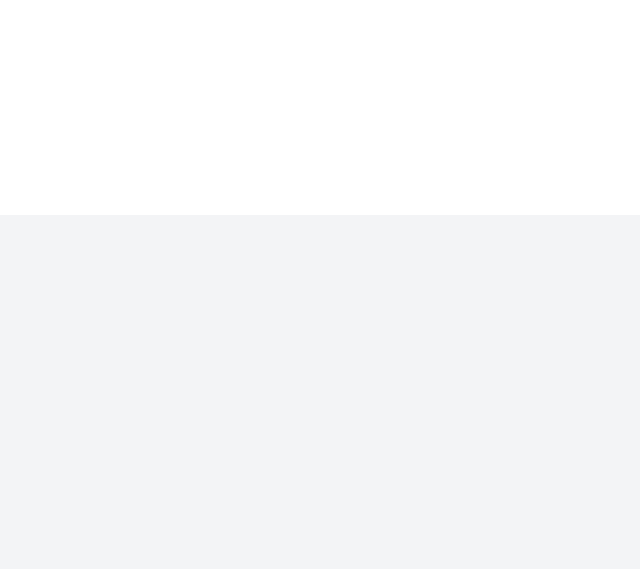
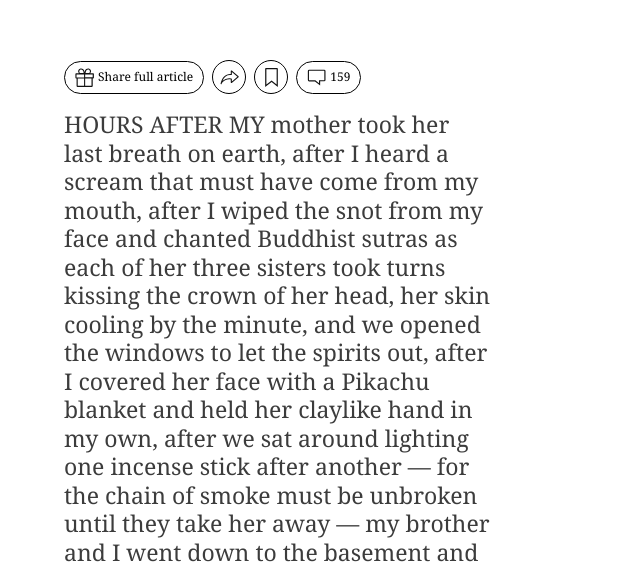
Before and after one commit to xayrullo/ny-times, a Vue app: page /news/ocean-vuong-family-brother in a window 1280 px wide. Shown: the part 2227-2796 px from the top of the page, without its empty margins (0-640 px from the left). Built offline with nearby package versions, Linux system fonts and the light colour scheme.

Commit message:
Added second sectioin

```diff
--- /dev/null
+++ b/src/components/icons/gift.vue
@@ -0,0 +1,21 @@
+<template>
+  <svg aria-hidden="true" :width="size" :height="size" viewBox="0 0 19 19">
+    <path
+      d="M18.04 5.293h-2.725c.286-.34.493-.74.606-1.17a2.875 2.875 0 0 0-.333-2.322A2.906 2.906 0 0 0 13.64.48a3.31 3.31 0 0 0-2.372.464 3.775 3.775 0 0 0-1.534 2.483l-.141.797-.142-.847A3.745 3.745 0 0 0 7.927.923 3.31 3.31 0 0 0 5.555.459 2.907 2.907 0 0 0 3.607 1.78a2.877 2.877 0 0 0-.333 2.321c.117.429.324.828.606 1.171H1.155a.767.767 0 0 0-.757.757v3.674a.767.767 0 0 0 .757.757h.424v7.53A1.01 1.01 0 0 0 2.588 19h14.13a1.01 1.01 0 0 0 1.01-.959v-7.56h.424a.758.758 0 0 0 .757-.757V6.05a.759.759 0 0 0-.868-.757Zm-7.196-1.625a2.665 2.665 0 0 1 1.01-1.736 2.24 2.24 0 0 1 1.574-.313 1.817 1.817 0 0 1 1.211.818 1.857 1.857 0 0 1 .202 1.453 2.2 2.2 0 0 1-.838 1.191h-3.431l.272-1.413ZM4.576 2.386a1.837 1.837 0 0 1 1.221-.817 2.23 2.23 0 0 1 1.565.313 2.624 2.624 0 0 1 1.01 1.736l.242 1.453H5.182a2.2 2.2 0 0 1-.838-1.19 1.857 1.857 0 0 1 .202-1.495h.03ZM1.548 6.424h7.54V9.39h-7.58l.04-2.967Zm1.181 4.128h6.359v7.287H2.729v-7.287Zm13.777 7.287h-6.348v-7.307h6.348v7.307Zm1.181-8.468h-7.53V6.404h7.53V9.37Z"
+      :fill="color"
+      fill-rule="nonzero"
+    ></path>
+  </svg>
+</template>
+
+<script setup lang="ts">
+interface IProps {
+  size?: number | string;
+  color?: string;
+}
+
+withDefaults(defineProps<IProps>(), {
+  size: 16,
+  color: "#1E1E1E",
+});
+</script>
--- /dev/null
+++ b/src/components/icons/mark.vue
@@ -0,0 +1,22 @@
+<template>
+  <svg :width="size" :height="size" viewBox="0 0 12 18">
+    <g fill-rule="nonzero">
+      <path
+        :fill="color"
+        d="m12 18-5.9-4.756L0 17.98V1.014C0 .745.095.487.265.297.435.107.664 0 .904 0h10.192c.24 0 .47.107.64.297.169.19.264.448.264.717V18ZM1.157 1.268v14.288l4.96-3.813 4.753 3.843V1.268H1.158Z"
+      ></path>
+    </g>
+  </svg>
+</template>
+
+<script setup lang="ts">
+interface IProps {
+  size?: number | string;
+  color?: string;
+}
+
+withDefaults(defineProps<IProps>(), {
+  size: 16,
+  color: "#1E1E1E",
+});
+</script>
--- /dev/null
+++ b/src/components/icons/share.vue
@@ -0,0 +1,21 @@
+<template>
+  <svg aria-hidden="true" :width="size" :height="size" viewBox="0 0 23 18">
+    <path
+      d="M1.357 17.192a.663.663 0 0 1-.642-.81c1.82-7.955 6.197-12.068 12.331-11.68V1.127a.779.779 0 0 1 .42-.653.726.726 0 0 1 .78.106l8.195 6.986a.81.81 0 0 1 .253.557.82.82 0 0 1-.263.547l-8.196 6.955a.83.83 0 0 1-.779.105.747.747 0 0 1-.42-.663V11.29c-8.418-.905-10.974 5.177-11.08 5.45a.662.662 0 0 1-.6.453Zm10.048-7.26a16.37 16.37 0 0 1 2.314.158.81.81 0 0 1 .642.726v3.02l6.702-5.682-6.702-5.692v2.883a.767.767 0 0 1-.242.536.747.747 0 0 1-.547.18c-4.808-.537-8.364 1.85-10.448 6.922a11.679 11.679 0 0 1 8.28-3.093v.042Z"
+      :fill="color"
+      fill-rule="nonzero"
+    ></path>
+  </svg>
+</template>
+
+<script setup lang="ts">
+interface IProps {
+  size?: number | string;
+  color?: string;
+}
+
+withDefaults(defineProps<IProps>(), {
+  size: 16,
+  color: "#1E1E1E",
+});
+</script>
--- /dev/null
+++ b/src/components/icons/sms.vue
@@ -0,0 +1,27 @@
+<template>
+  <svg
+    aria-hidden="true"
+    :width="size"
+    :height="size"
+    viewBox="0 0 21 18"
+    class="css-2urdiw"
+  >
+    <path
+      d="m14.52 17.831-5.715-4.545H2.4a1.468 1.468 0 0 1-1.468-1.469V1.894A1.471 1.471 0 0 1 2.4.405h16.583a1.469 1.469 0 0 1 1.469 1.469v9.923a1.469 1.469 0 0 1-1.47 1.47H14.58l-.06 4.564ZM2.4 1.645a.228.228 0 0 0-.228.229v9.923a.228.228 0 0 0 .228.229h6.811l4.06 3.235v-3.235h5.652a.228.228 0 0 0 .229-.229V1.874a.228.228 0 0 0-.229-.229H2.4Z"
+      :fill="color"
+      fill-rule="nonzero"
+    ></path>
+  </svg>
+</template>
+
+<script setup lang="ts">
+interface IProps {
+  size?: number | string;
+  color?: string;
+}
+
+withDefaults(defineProps<IProps>(), {
+  size: 16,
+  color: "#1E1E1E",
+});
+</script>
--- a/src/views/news/ocean-vuong.vue
+++ b/src/views/news/ocean-vuong.vue
@@ -1,7 +1,10 @@
 <template>
+  <div>
     <section
-    class="hero-section relative h-screen bg-cover bg-center flex items-end justify-start text-white"
-    style="background-image: url(&quot;/images/news/ocean-vuong/top.png&quot;)"
+      class="top-section relative h-screen bg-cover bg-center flex items-end justify-start text-white"
+      style="
+        background-image: url(&quot;/images/news/ocean-vuong/top.png&quot;);
+      "
     >
       <div class="text-wrapper relative my-[60px] mx-[100px]">
         <div
@@ -33,8 +36,71 @@
       </div>
     </section>
 
-  <!-- Scroll uchun qo‘shimcha content -->
-  <div class="h-[200vh] bg-gray-100"></div>
+    <section
+      class="relative second-section h-screen flex items-center bg-white z-10"
+    >
+      <div class="w-1/3 ml-[5%] mr-auto opacity-0 next-text">
+        <div class="flex items-center gap-2 mt-5 mb-4 text-[12px]">
+          <button
+            class="cursor-pointer rounded-full flex items-center gap-1 border border-black py-[6px] px-[10px]"
+          >
+            <icon-gift size="19" color="#121212" />
+            Share full article
+          </button>
+          <button
+            class="cursor-pointer rounded-full flex items-center justify-center gap-1 border border-black w-[34px] h-[34px]"
+          >
+            <icon-share size="19" color="#121212" />
+          </button>
+          <button
+            class="cursor-pointer rounded-full flex items-center justify-center gap-1 border border-black w-[34px] h-[34px]"
+          >
+            <icon-mark size="19" color="#121212" />
+          </button>
+          <button
+            class="cursor-pointer rounded-full flex items-center gap-1 border border-black py-[6px] px-[10px]"
+          >
+            <icon-sms size="19" color="#121212" />
+            159
+          </button>
+        </div>
+        <div class="text-[23px] leading-[28.5px] text-[#3c3c3c] font-light">
+          <p class="mb-[25px]">
+            <span class="uppercase">Hours after my</span> mother took her last
+            breath on earth, after I heard a scream that must have come from my
+            mouth, after I wiped the snot from my face and chanted Buddhist
+            sutras as each of her three sisters took turns kissing the crown of
+            her head, her skin cooling by the minute, and we opened the windows
+            to let the spirits out, after I covered her face with a Pikachu
+            blanket and held her claylike hand in my own, after we sat around
+            lighting one incense stick after another — for the chain of smoke
+            must be unbroken until they take her away — my brother and I went
+            down to the basement and watched mixed martial arts fighters beat
+            each other into bloody masks.
+          </p>
+          <p>
+            When my brother abruptly got up and left our mother’s deathbed and I
+            followed him to the makeshift room in the basement to make sure he
+            was OK, the fights were already on. We found ourselves, in our
+            shock, sitting between the boiler and the crumbling brick wall, our
+            faces lit blue by TV light, watching the Vaseline-coated fighters
+            punch and kick each other under stadium LEDs. This spectacle of
+            combat, which has coursed through our civilizations at least since
+            the days of the Roman Colosseum, felt both quintessentially and
+            absurdly American now as we sat, motherless in the still of an
+            autumn night in New England, our bodies inches apart but not
+            touching.
+          </p>
+        </div>
+      </div>
+      <div class="absolute right-0 mr-[5%] next-img opacity-0">
+        <img
+          src="/images/news/ocean-vuong/second-section.png"
+          class="w-[900px]"
+        />
+      </div>
+    </section>
+  </div>
 </template>
 
 <script setup lang="ts">
@@ -47,7 +113,7 @@ gsap.registerPlugin(ScrollTrigger);
 onMounted(() => {
   const tl = gsap.timeline({
     scrollTrigger: {
-      trigger: ".hero-section",
+      trigger: ".top-section",
       start: "top top",
       end: "bottom+=100% top",
       scrub: true,
@@ -56,9 +122,26 @@ onMounted(() => {
     },
   });
 
-  tl.to(".top-first-text", { autoAlpha: 0, duration: 1 }).to(
-    ".top-second-text",
-    { autoAlpha: 1, duration: 1 }
+  tl.to(".top-first-text", { autoAlpha: 0, duration: 1 })
+    .to(".top-second-text", { autoAlpha: 1, duration: 1 })
+    .to(".top-section", { autoAlpha: 0, duration: 1 })
+    .to(".second-section", { autoAlpha: 1, duration: 1 }, "-=0.5") // section chiqadi
+    .to(".next-img", { autoAlpha: 1, duration: 1 }, "-=0.5");
+
+  gsap.fromTo(
+    ".next-text",
+    { y: 100, autoAlpha: 0 },
+    {
+      y: 0,
+      autoAlpha: 1,
+      duration: 1,
+      scrollTrigger: {
+        trigger: ".next-section",
+        start: "top 70%",
+        toggleActions: "play none none reverse",
+        // markers: true,
+      },
+    }
   );
 });
 </script>
```
Also changed, not shown: 1 other file (tests, documents, lock files or other folders). Lines whose indentation alone changed are shown as unchanged.
